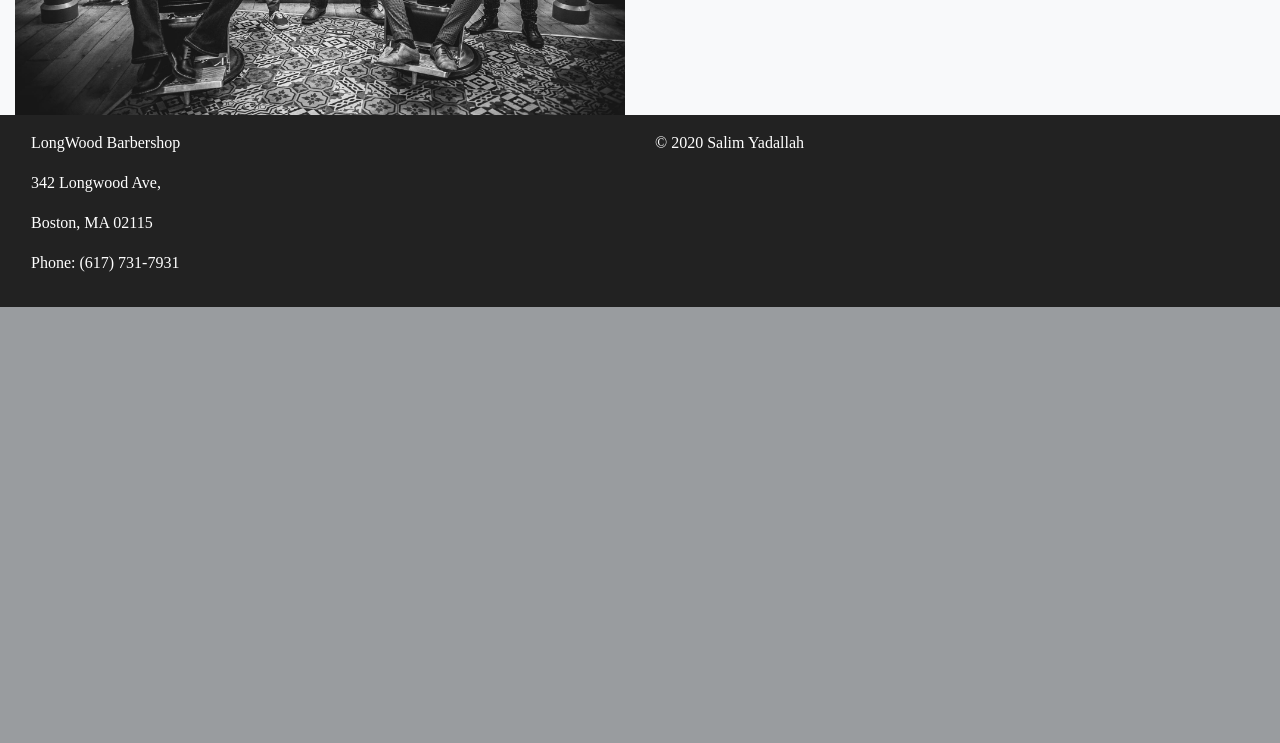
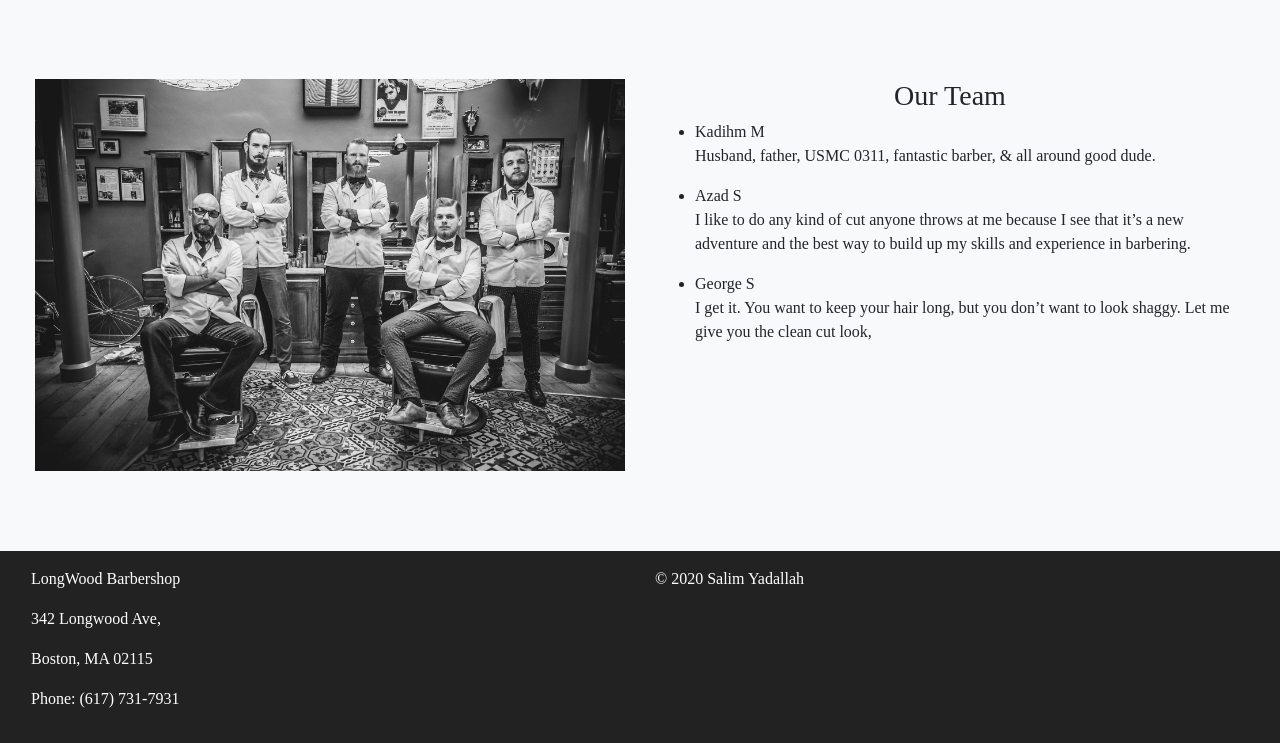
Before and after one commit to syadallah/Longwood-Barbershop, a Django app: page / in a window 1280 px wide. Shown: the part 2262-3005 px from the top of the page. Before the commit the page ends 2569 px from the top, so only its background shows below. Run offline with Django 3.2, Linux system fonts and the light colour scheme; some libraries are stand-ins or nearby versions.

Commit message:
Style index.html sections

```diff
--- a/barbers/static/css/main.css
+++ b/barbers/static/css/main.css
@@ -34,3 +34,11 @@ footer {
   background-color: #222222;
   padding: 1rem 1rem;
 }
+.divSection{
+  padding: 80px 20px;
+
+}
+
+.divSection img {
+  width: 100%;
+}
```
